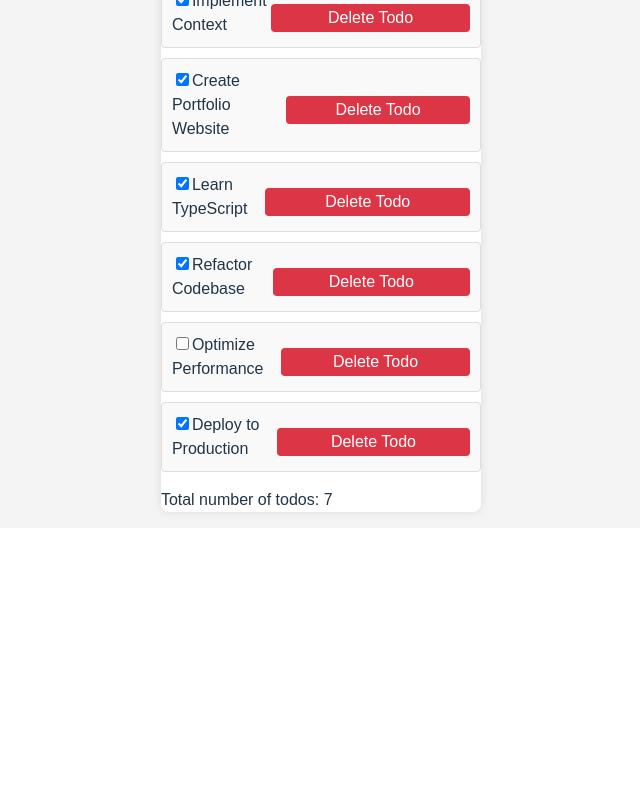
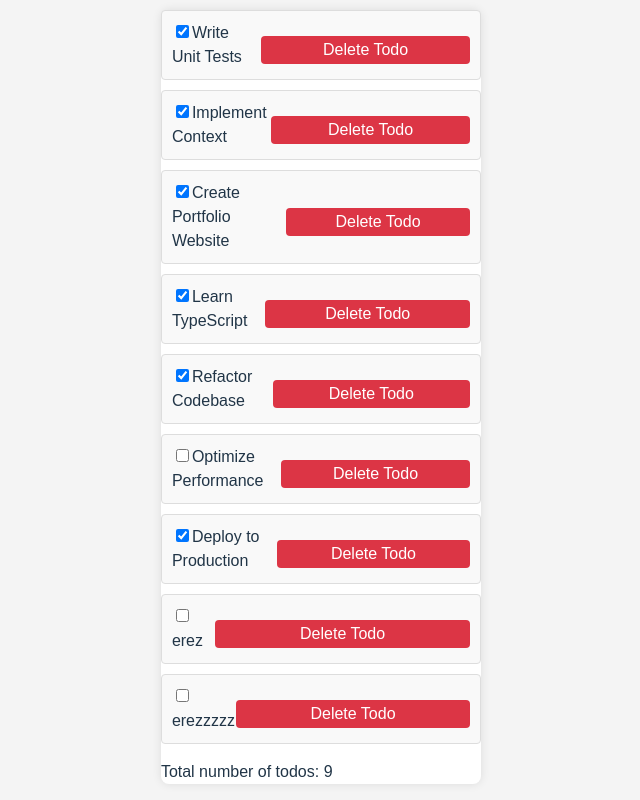
Before and after one commit to ErezTzur5/todo-react-app, a React (Vite) app: page / in a window 1280 px wide. Shown: the part 990-1790 px from the top of the page, without its empty margins (319-959 px from the left). Before the commit the page ends 1518 px from the top, so only its background shows below. Built offline with nearby package versions, Linux system fonts and the light colour scheme; data requests are answered from the project's data file.

Commit message:
fixed where the axios appear in parent component when we want to handle it in child

```diff
--- a/data/db.json
+++ b/data/db.json
@@ -34,6 +34,16 @@
       "id": "8",
       "title": "Deploy to Production",
       "isComplete": true
+    },
+    {
+      "id": "edab",
+      "title": "erez",
+      "isComplete": false
+    },
+    {
+      "id": "5f9e",
+      "title": "erezzzzz",
+      "isComplete": false
     }
   ]
 }
--- a/src/App.jsx
+++ b/src/App.jsx
@@ -50,11 +50,7 @@ function App() {
 
   async function addTodo(title) {
     try {
-      const response = await axios.post('http://localhost:8001/todos', {
-        title: title,
-        isComplete: false,
-      });
-      const newTodo = response.data;
+      const newTodo = { title: title, isComplete: false };
       const newTodos = [...todos, newTodo];
       setTodos(newTodos);
       setFilteredTodos(newTodos);
```
